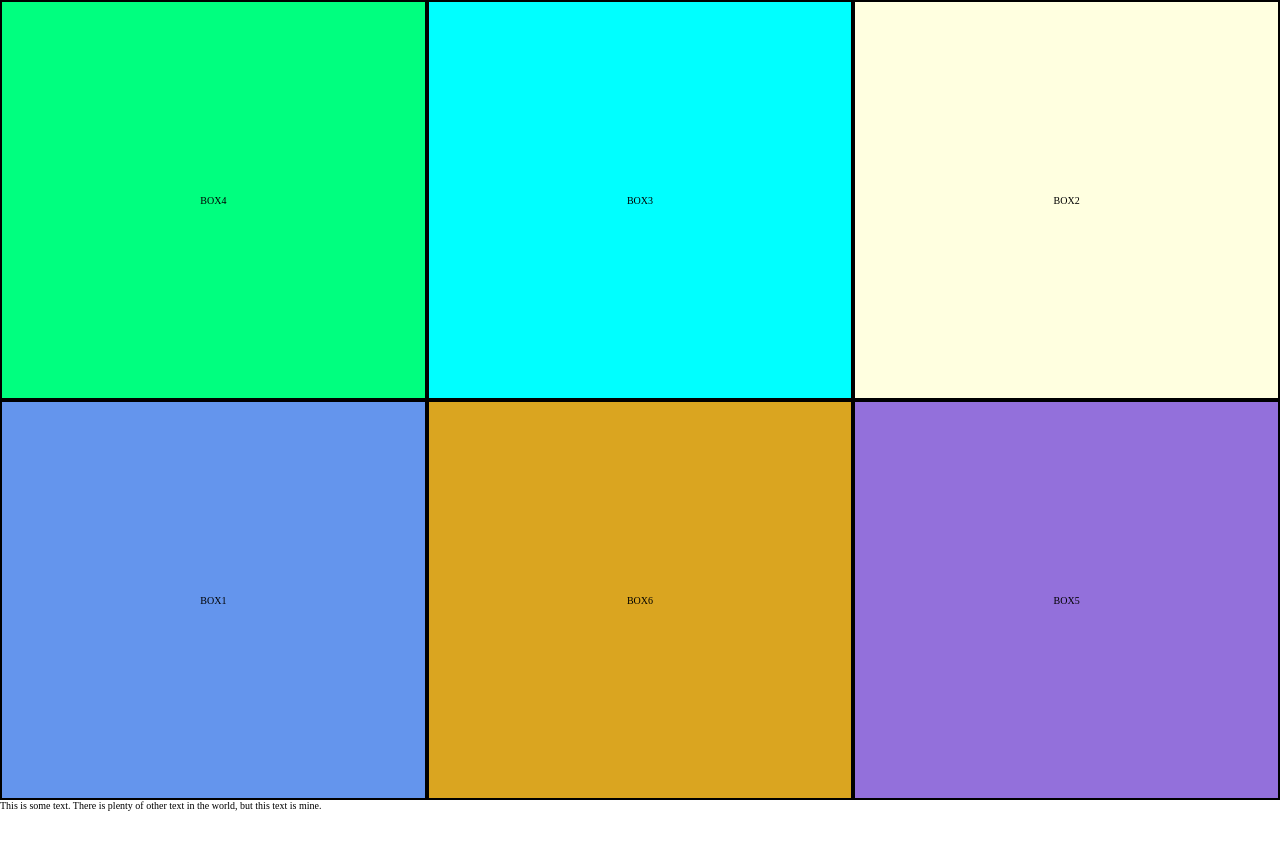
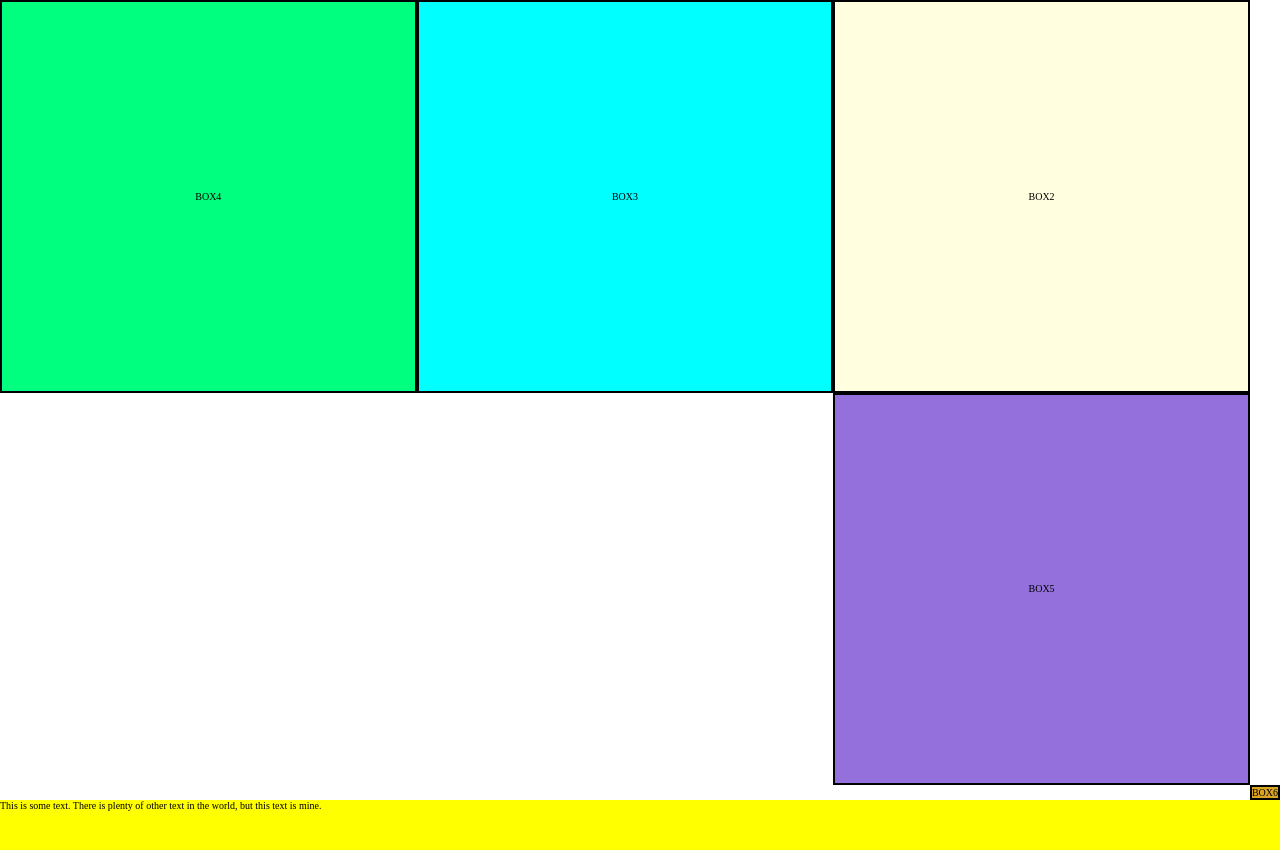
Before and after one commit to Matthew-Tilley/sandbox-MAC2, a plain HTML site: page index.html in a window 1280 px wide. Before the commit the page ends 811 px from the top, so only its background shows below. Drawn offline with Linux system fonts and the light colour scheme.

Commit message:
Trying to make it work...but not-so-much.

```diff
--- a/primary.css
+++ b/primary.css
@@ -21,7 +21,7 @@ section
     grid-template-columns:      repeat(3, 1fr);
     grid-template-rows:         repeat(2, 1fr);
     grid-template-areas:        "BX4 BX3 BX2"
-                                "BX1 BX6 BX5";
+                                "WC1 WC1 BX5";
 
 
 
@@ -88,3 +88,13 @@ section
     grid-area:                      BX6;
     background-color:               goldenrod;
 }
+
+
+
+#WC1
+{
+    grid-area:                      WC1;
+    height:                         100%;
+    width:                          100%;
+    background-color:               yellow;
+}
```
